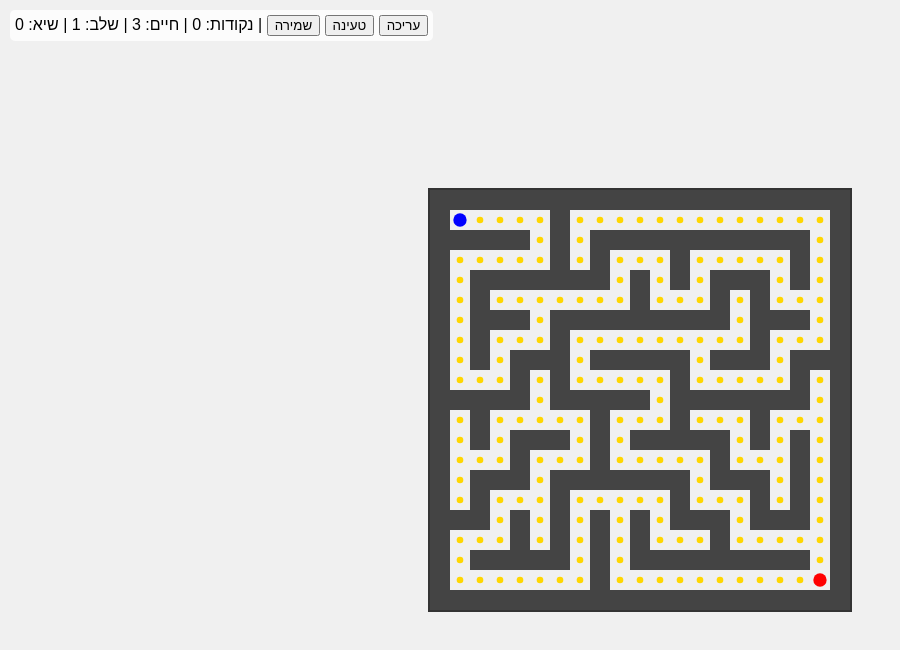
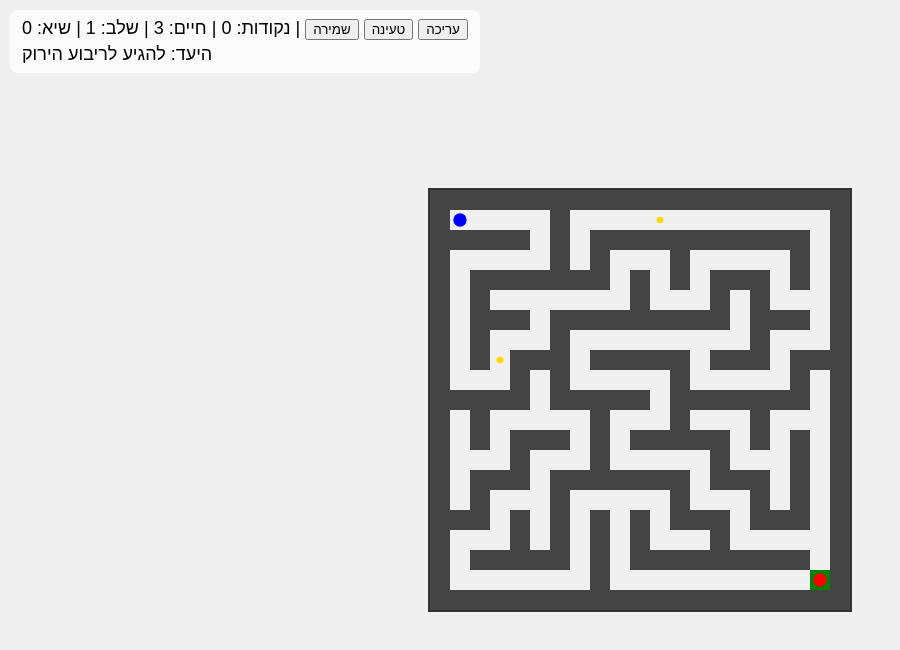
Before and after one commit to ShalevZorany/Mazeing, a plain HTML site: page index.html in a window 1280 px wide. Shown: the whole page, without its empty margins (0-900 px from the left). Drawn offline with Linux system fonts and the light colour scheme.

Commit message:
Add goal-based levels and improve UI

```diff
--- a/index.html
+++ b/index.html
@@ -25,9 +25,10 @@
         top: 10px;
         left: 10px;
         background: rgba(255,255,255,0.8);
-        padding: 5px;
-        border-radius: 5px;
+        padding: 8px 12px;
+        border-radius: 8px;
         font-family: sans-serif;
+        font-size: 18px;
     }
     #editorOverlay {
         position: absolute;
@@ -51,6 +52,7 @@
   <button id="saveBtn">שמירה</button>
   <button id="loadBtn">טעינה</button>
   <button id="editBtn">עריכה</button>
+  <div style="margin-top:4px">היעד: להגיע לריבוע הירוק</div>
 </div>
 <canvas id="maze"></canvas>
 <div id="editorOverlay" style="display:none">מצב עריכה פעיל - לחץ על תאים כדי לשנות קיר. לחץ E כדי לצאת.</div>
@@ -66,8 +68,10 @@ let level = parseInt(localStorage.getItem('level')) || 1;
 let score = parseInt(localStorage.getItem('score')) || 0;
 let lives = parseInt(localStorage.getItem('lives')) || 3;
 let highScore = parseInt(localStorage.getItem('highScore')) || 0;
+const MAX_LEVEL = 10;
 let maze = [];
 let player = {x:1,y:1};
+let goal = {x:1,y:1};
 let enemies = [];
 let foods = [];
 let traps = [];
@@ -115,18 +119,27 @@ function generateMaze(width, height){
 }
 
 function startLevel(){
+  if(level>MAX_LEVEL){
+    alert('כל השלבים הושלמו!');
+    level=1; score=0; lives=3;
+  }
   const size=21+(level-1)*4;
   maze=generateMaze(size,size);
   canvas.width=maze[0].length*cellSize;
   canvas.height=maze.length*cellSize;
   player={x:1,y:1};
-  enemies=[{x:maze[0].length-2,y:maze.length-2,type:1}];
-  if(level>1) enemies.push({x:1,y:maze.length-2,type:2});
+  goal={x:maze[0].length-2,y:maze.length-2};
+  const enemySpeed=Math.max(1,3-Math.floor((level-1)/3));
+  enemies=[{x:goal.x,y:goal.y,type:1,speed:enemySpeed,cooldown:0}];
+  if(level>3) enemies.push({x:1,y:maze.length-2,type:2,speed:enemySpeed+1,cooldown:0});
   foods=[]; traps=[];
-  for(let y=0;y<maze.length;y++)
-    for(let x=0;x<maze[y].length;x++)
-      if(maze[y][x]==' ' && !(x==player.x&&y==player.y)) foods.push({x,y});
-  if(level>2) traps.push({x:Math.floor(maze[0].length/2),y:1,dx:0,dy:1,range:maze.length-2,step:0});
+  for(let i=0;i<level*3;i++){
+    let x,y;
+    do{ x=Math.floor(Math.random()*maze[0].length); y=Math.floor(Math.random()*maze.length); }
+    while(maze[y][x]!=' '|| (x==player.x&&y==player.y) || (x==goal.x&&y==goal.y));
+    foods.push({x,y});
+  }
+  if(level>5) traps.push({x:Math.floor(maze[0].length/2),y:1,dx:0,dy:1,range:maze.length-2,step:0});
   updateHUD();
   requestAnimationFrame(draw);
 }
@@ -176,7 +189,12 @@ function move(dx,dy){
     player={x:nx,y:ny};
     foods=foods.filter(f=>{
       if(f.x==nx&&f.y==ny){score+=10;playEatSound();return false;}return true;});
-    if(foods.length===0){playWinSound();level++;startLevel();return;}
+    if(player.x===goal.x && player.y===goal.y){
+      playWinSound();
+      level++;
+      startLevel();
+      return;
+    }
   }
   moveEnemies();
   updateTraps();
@@ -187,6 +205,7 @@ function move(dx,dy){
 function moveEnemies(){
   const dirs=[{x:1,y:0},{x:-1,y:0},{x:0,y:1},{x:0,y:-1}];
   enemies.forEach(e=>{
+    if(e.cooldown>0){e.cooldown--;return;}
     if(e.type===1){
       const step=findNextStep(e, player);
       if(step) { e.x=step.x; e.y=step.y; }
@@ -195,6 +214,7 @@ function moveEnemies(){
       dirs.forEach(d=>{const nx=e.x+d.x,ny=e.y+d.y;if(canMove(nx,ny)) opts.push({x:nx,y:ny});});
       if(opts.length) Object.assign(e,opts[Math.floor(Math.random()*opts.length)]);
     }
+    e.cooldown=e.speed;
     if(e.x==player.x&&e.y==player.y) hit();
   });
 }
@@ -239,6 +259,8 @@ function draw(){
   for(let y=0;y<maze.length;y++)
     for(let x=0;x<maze[y].length;x++)
       if(maze[y][x]=='#'){ctx.fillStyle='#444';ctx.fillRect(x*cellSize,y*cellSize,cellSize,cellSize);}
+  ctx.fillStyle='green';
+  ctx.fillRect(goal.x*cellSize,goal.y*cellSize,cellSize,cellSize);
   ctx.fillStyle='gold';
   foods.forEach(f=>{ctx.beginPath();ctx.arc(f.x*cellSize+cellSize/2,f.y*cellSize+cellSize/2,cellSize/6,0,Math.PI*2);ctx.fill();});
   ctx.fillStyle='blue'; ctx.beginPath(); ctx.arc(player.x*cellSize+cellSize/2,player.y*cellSize+cellSize/2,cellSize/3,0,Math.PI*2); ctx.fill();
```
